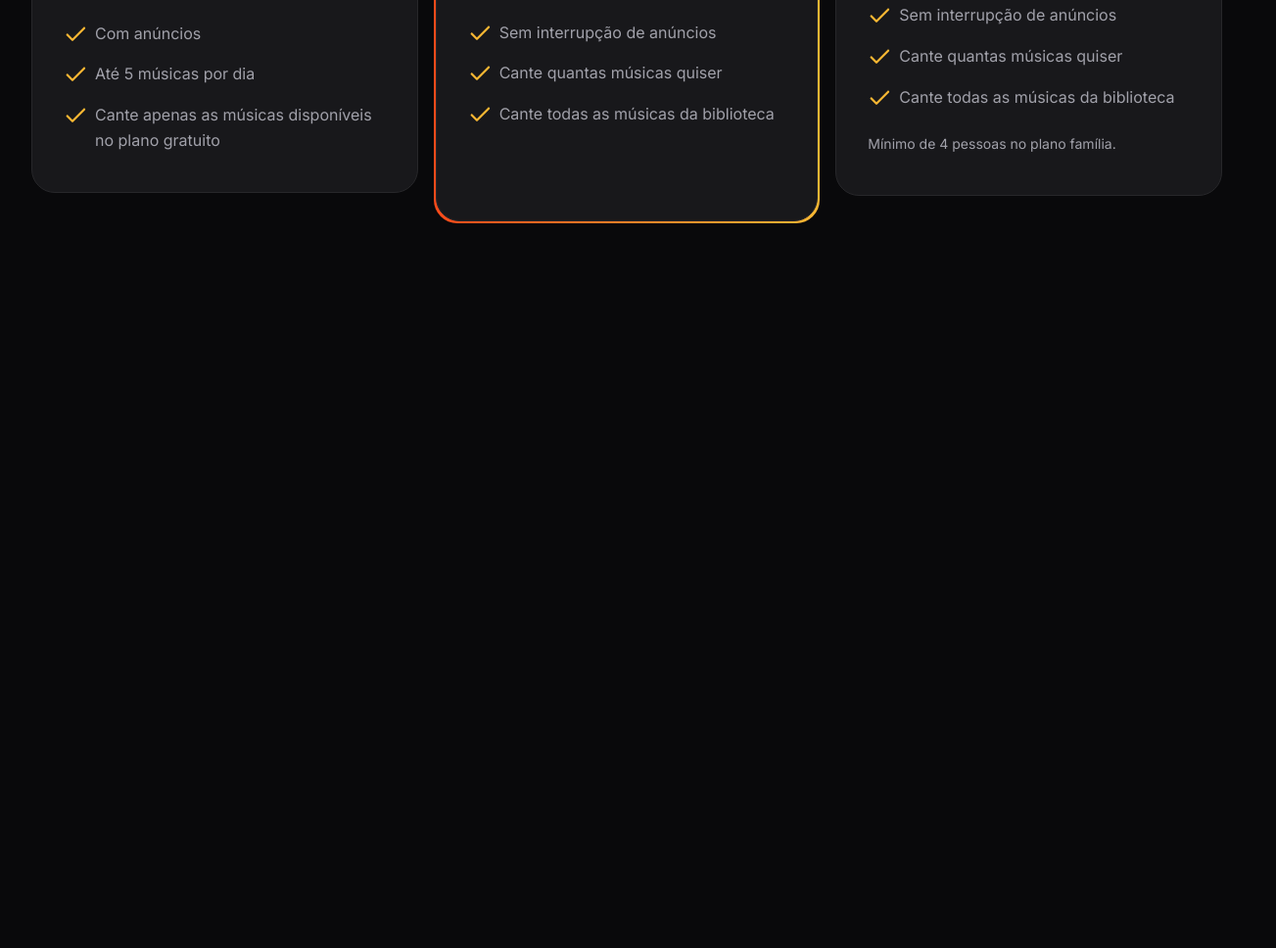
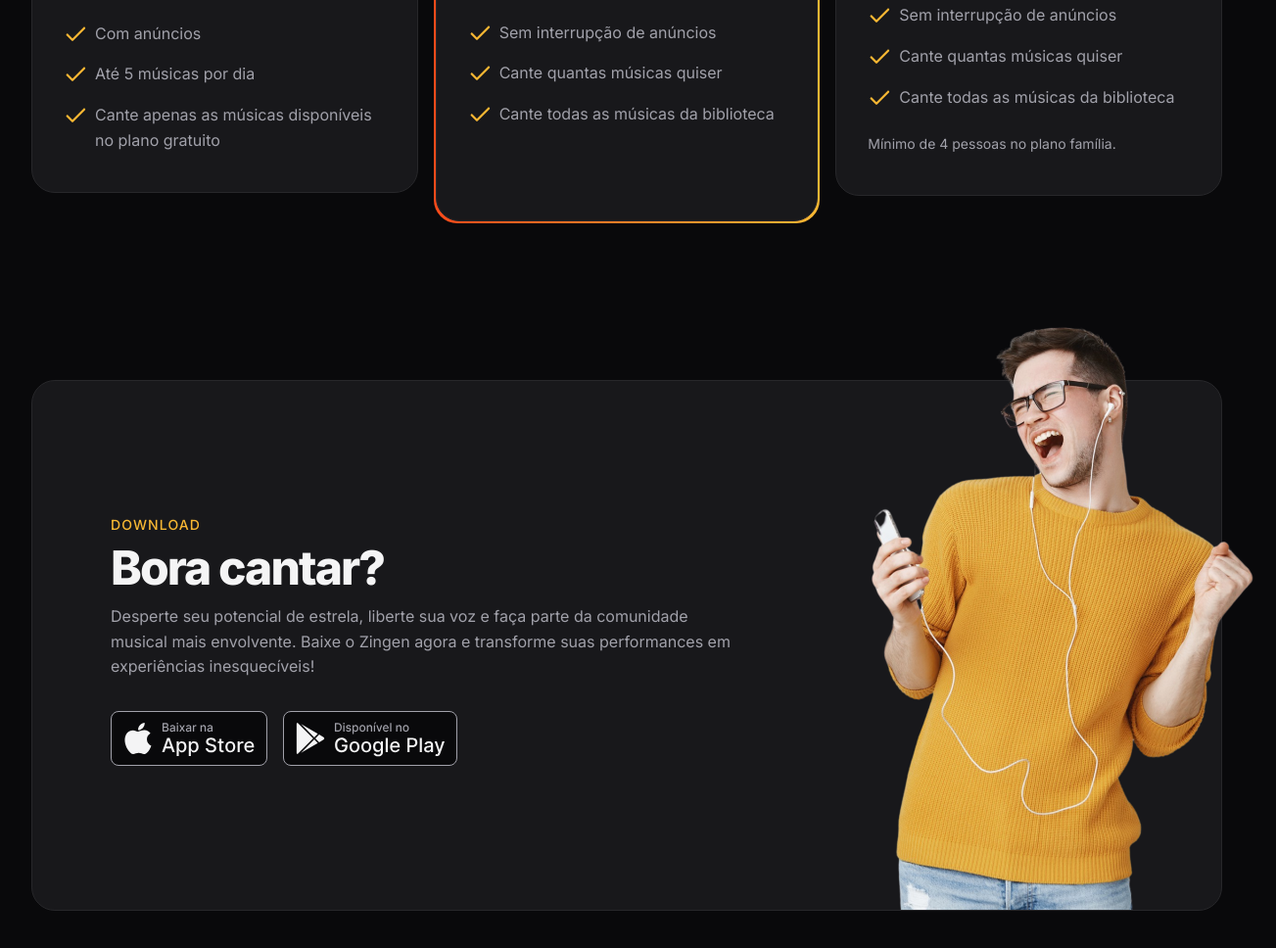
Before and after one commit to kasantanads/Zingen, a plain HTML site: page index.html in a window 1280 px wide. Shown: the part 3239-4207 px from the top of the page at 98% size, 1303 px wide, since content can reach past the window. Before the commit the page ends 3547 px from the top, so only its background shows below. Drawn offline with Linux system fonts and the light colour scheme.

Commit message:
seção download

```diff
--- a/index.html
+++ b/index.html
@@ -157,6 +157,28 @@
             </div>
         </div>
     </section>
+
+    <section id="download">
+        <div class="container py-xl">
+            <div class="card px-lg even-columns items-center">
+               <div>
+                    <header>
+                        <strong>Download</strong>
+                        <h2>Bora cantar?</h2>
+                    </header>
+
+                    <p>Desperte seu potencial de estrela, liberte sua voz e faça parte da comunidade musical mais envolvente. Baixe o Zingen agora e transforme suas performances em experiências inesquecíveis!</p>
+
+                    <div class="buttons flex gap-1">
+                        <a href="#"><img src="assets/button-app-store.svg" alt="Baixar da AppStore"></a>
+                        <a href="#"><img src="assets/button-google-play.svg" alt="Baixar do GooglePlay"></a>
+                    </div>
+                </div>
+
+                <img src="assets/rapaz-ouvindo-musica-com-fones-de-ouvido-e-cantando-no-aplicativo-de-karaoke-removebg 1.png" alt="">
+            </div>
+        </div>
+    </section>
 </body>
 
 </html>
--- /dev/null
+++ b/styles/download.css
@@ -0,0 +1,32 @@
+#download {
+    & .card {
+        padding: 3rem 1.5rem 15rem;
+        position: relative;
+
+        > img {
+            width: 14.5rem;
+            position: absolute;
+            bottom: 0;
+            right: -3.5rem;
+        }
+    }
+
+    .buttons {
+        flex-wrap: wrap;
+        margin-top: 2rem;
+    }
+
+    @media (width >= 80em) {
+        .card {
+            padding: 8.75rem 5rem;
+
+            & > div:nth-child(1) {
+                max-width: 40rem;
+            }
+
+            & > img {
+                width: 29.125rem;
+            }
+        }
+    }
+}
--- a/styles/global.css
+++ b/styles/global.css
@@ -46,6 +46,8 @@ html {
     font-size: var(--fs-base);
     line-height: 1.6;
     color: var(--text-color-primary);
+
+    overflow-x: hidden;
 }
 
 body {
--- a/styles/index.css
+++ b/styles/index.css
@@ -9,3 +9,4 @@
 @import url(cards.css);
 @import url(pricing.css);
 @import url(features.css) (width >= 80rem);
+@import url(download.css);
```
Also changed, not shown: assets/button-app-store.svg (added), assets/button-google-play.svg (added).
